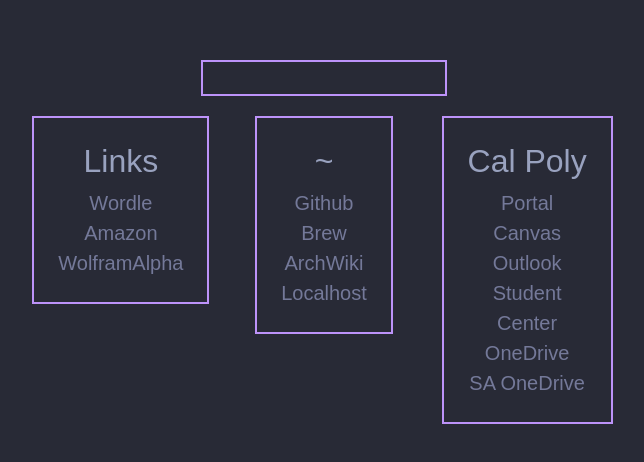
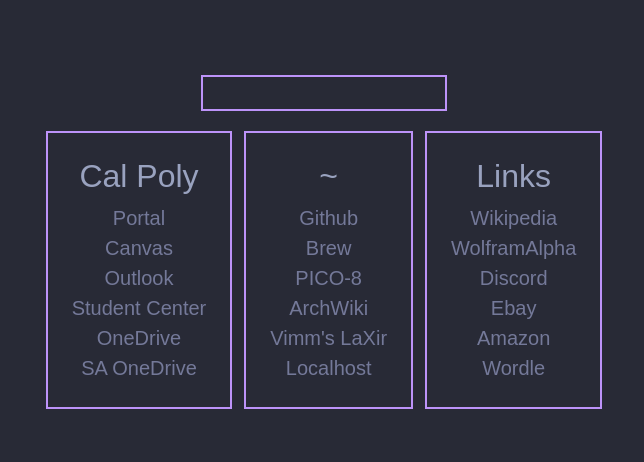
Before and after one commit to Clementef/Homepage, a plain HTML site: page index.html in a window 1280 px wide. Shown: the part 154-616 px from the top of the page, without its empty margins (316-960 px from the left). Drawn offline with Linux system fonts and the light colour scheme.

Commit message:
remove bootstrap grid, add more links

```diff
--- a/index.html
+++ b/index.html
@@ -12,31 +12,7 @@
 			</form>
 		</div>
 		<!-- Widgets -->
-		<div class="container">
 		<div class="p-2 d-flex flex-row justify-content-center">
-				<div class="row">
-					<div class="col-12 col-md-4">
-						<div class="p-2 d-flex justify-content-center">
-							<div class="p-4 d-column widgetcontainer">
-								<center><h2 class="nowrap">Links</h2></center>
-								<center><a href="https://nyt.com/games/wordle/index.html">Wordle</a></center>
-								<center><a href="http://www.amazon.com">Amazon</a></center>
-								<center><a href="https://www.wolframalpha.com/">WolframAlpha</a></center>
-							</div>
-						</div>
-					</div>
-					<div class="col-12 col-md-4">
-						<div class="p-2 d-flex justify-content-center">
-							<div class="p-4 d-column widgetcontainer">
-								<center><h2 class="nowrap">~</h2></center>
-								<center><a href="http://www.github.com/clementef">Github</a></center>
-								<center><a href="http://brew.sh">Brew</a></center>
-								<center><a href="https://wiki.archlinux.org/">ArchWiki</a></center>
-								<center><a href="http://localhost">Localhost</a></center>
-							</div>
-						</div>
-					</div>
-					<div class="col-12 col-md-4">
 			<div class="p-2 d-flex justify-content-center">
 				<div class="p-4 d-column widgetcontainer">
 					<center><h2 class="nowrap">Cal Poly</h2></center>
@@ -48,7 +24,26 @@
 					<center><a href="https://cpslo-my.sharepoint.com/personal/ctferrer_calpoly_edu/_layouts/15/onedrive.aspx?id=%2Fsites%2Fits%2Dipso%2Dstudent%2FShared%20Documents&listurl=https%3A%2F%2Fcpslo%2Esharepoint%2Ecom%2Fsites%2Fits%2Dipso%2Dstudent%2FShared%20Documents">SA OneDrive</a></center>
 				</div>
 			</div>
+			<div class="p-2 d-flex justify-content-center">
+				<div class="p-4 d-column widgetcontainer">
+					<center><h2 class="nowrap">~</h2></center>
+					<center><a href="http://www.github.com/clementef">Github</a></center>
+					<center><a href="http://brew.sh">Brew</a></center>
+					<center><a href="https://www.pico-8-edu.com/">PICO-8</a></center>
+					<center><a href="https://wiki.archlinux.org/">ArchWiki</a></center>
+					<center><a href="https://vimm.net/">Vimm's LaXir</a></center>
+					<center><a href="http://localhost">Localhost</a></center>
 				</div>
+			</div>
+			<div class="p-2 d-flex justify-content-center">
+				<div class="p-4 d-column widgetcontainer">
+					<center><h2 class="nowrap">Links</h2></center>
+					<center><a href="http://www.wikipedia.org">Wikipedia</a></center>
+					<center><a href="https://www.wolframalpha.com/">WolframAlpha</a></center>
+					<center><a href="http://www.discord.com">Discord</a></center>
+					<center><a href="http://www.ebay.com">Ebay</a></center>
+					<center><a href="http://www.amazon.com">Amazon</a></center>
+					<center><a href="https://nyt.com/games/wordle/index.html">Wordle</a></center>
 				</div>
 			</div>
 		</div>
@@ -71,19 +66,17 @@
 	font-size: 15pt;
 	color: var(--title);
 }
-
 a {
 	text-decoration: none;
 	/*border-bottom: 1px solid var(--white);*/
 	color: var(--link);
+	white-space: nowrap;
 }
-
 a:hover {
 	text-decoration: none;
 	border-bottom: 1px solid var(--link);
 	color: var(--title);
 }
-
 #searchbar{
 	/*border-radius: 10px;*/
 	border: 1px;
```
Lines whose indentation alone changed are shown as unchanged.
